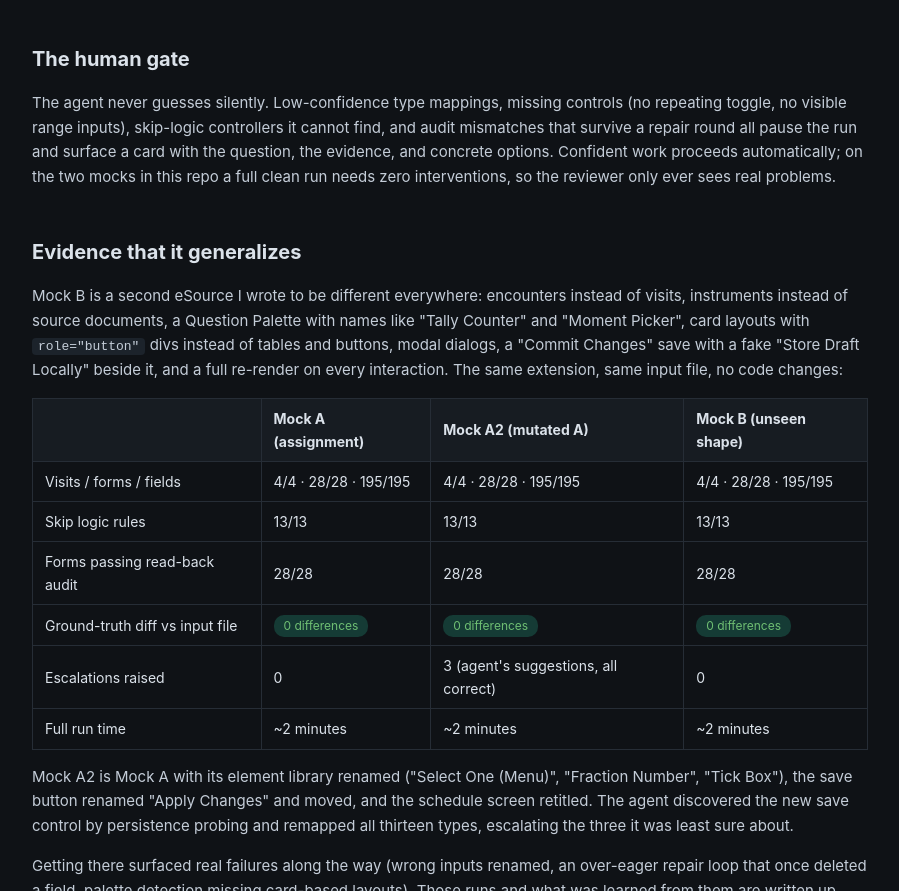
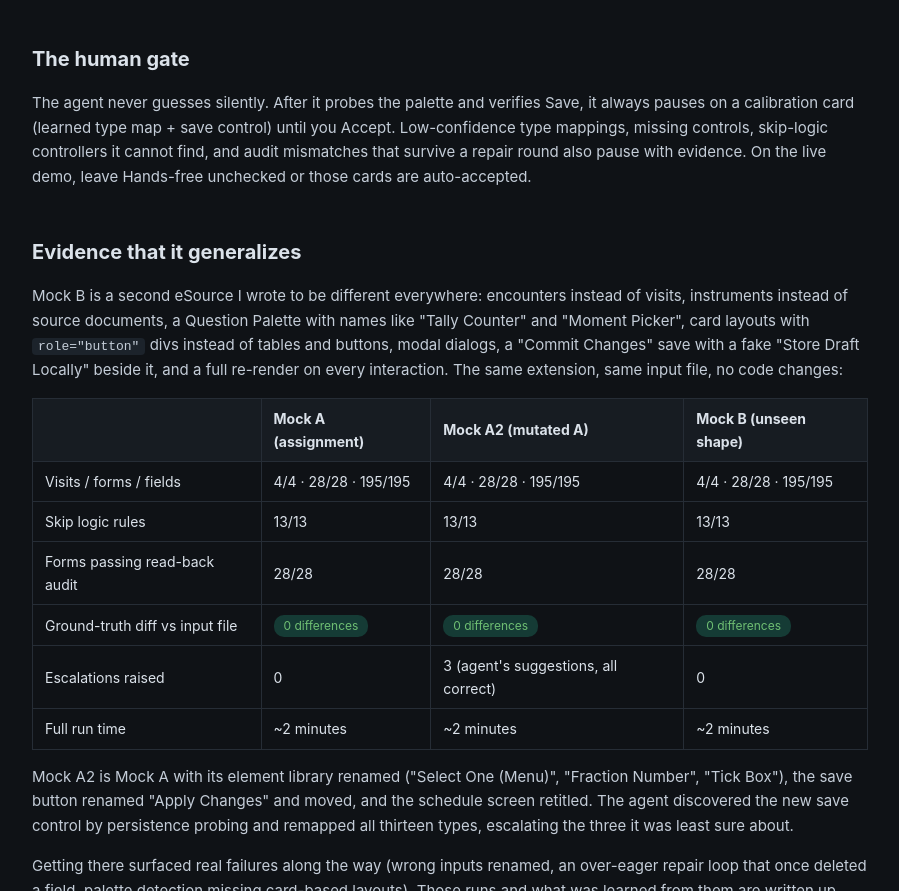
Before and after one commit to aravinds-kannappan/intake-ai-1a, a browser extension: page site/index.html in a window 1280 px wide. Shown: the part 1032-1923 px from the top of the page, without its empty margins (190-1089 px from the left). Drawn offline with Linux system fonts and the light colour scheme.

Commit message:
Update README for calibration gate and generalization behavior
Document the always-on post-calibration human checkpoint, Hands-free demo behavior, llm/pointer-tile perception, and stop claiming zero escalations on clean runs.

```diff
--- a/site/index.html
+++ b/site/index.html
@@ -66,7 +66,7 @@ a { color:var(--accent); }
   </div>
 
   <h2>The human gate</h2>
-  <p>The agent never guesses silently. Low-confidence type mappings, missing controls (no repeating toggle, no visible range inputs), skip-logic controllers it cannot find, and audit mismatches that survive a repair round all pause the run and surface a card with the question, the evidence, and concrete options. Confident work proceeds automatically; on the two mocks in this repo a full clean run needs zero interventions, so the reviewer only ever sees real problems.</p>
+  <p>The agent never guesses silently. After it probes the palette and verifies Save, it always pauses on a calibration card (learned type map + save control) until you Accept. Low-confidence type mappings, missing controls, skip-logic controllers it cannot find, and audit mismatches that survive a repair round also pause with evidence. On the live demo, leave Hands-free unchecked or those cards are auto-accepted.</p>
 
   <h2>Evidence that it generalizes</h2>
   <p>Mock B is a second eSource I wrote to be different everywhere: encounters instead of visits, instruments instead of source documents, a Question Palette with names like "Tally Counter" and "Moment Picker", card layouts with <code>role="button"</code> divs instead of tables and buttons, modal dialogs, a "Commit Changes" save with a fake "Store Draft Locally" beside it, and a full re-render on every interaction. The same extension, same input file, no code changes:</p>
```
Also changed, not shown: README.md.
